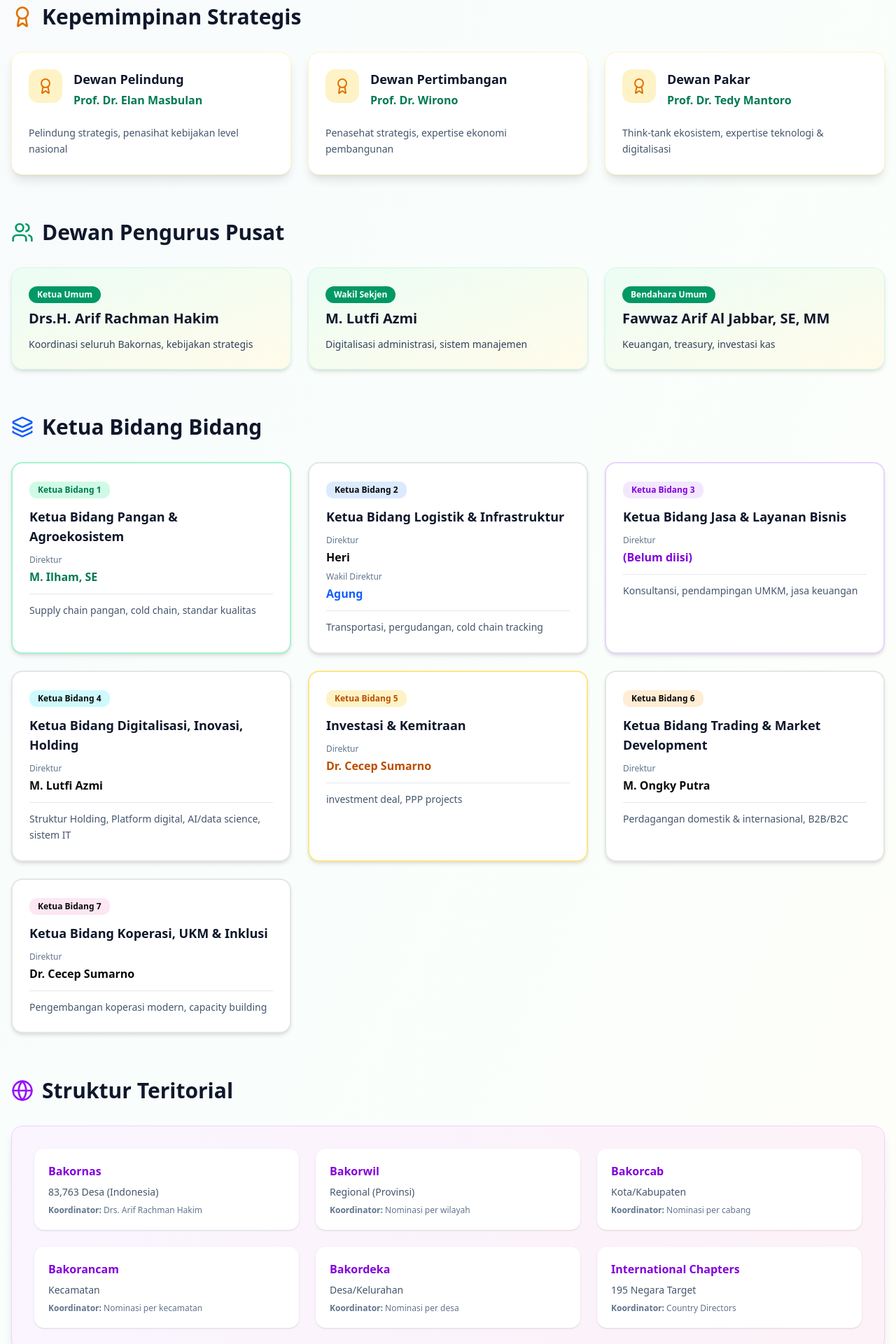
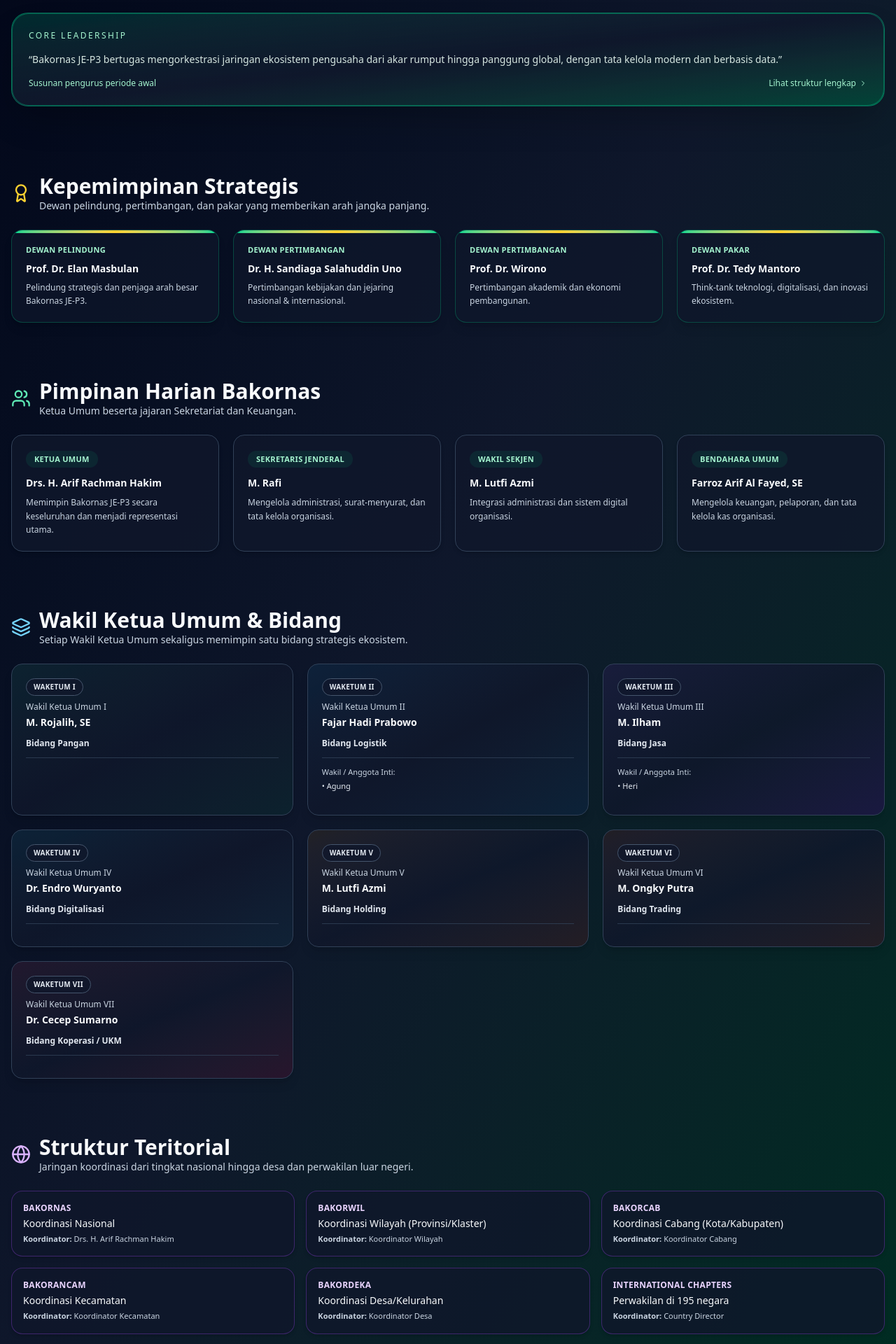
Before and after one commit to prabudanling/website-jep3, a Next.js app: page /bakornas in a window 1280 px wide. Shown: the part 460-2380 px from the top of the page at 70% size. Built offline with nearby package versions, Linux system fonts and the light colour scheme.

Commit message:
Update page.tsx bakornas

```diff
--- a/src/app/bakornas/page.tsx
+++ b/src/app/bakornas/page.tsx
@@ -1,259 +1,425 @@
-// src/app/bakornas/page.tsx
 'use client'
 
-import { Building2, Users, Globe, Award, TrendingUp, Layers } from 'lucide-react'
+import { motion } from 'framer-motion'
+import {
+  Building2,
+  Award,
+  Users,
+  Layers,
+  Globe,
+  ChevronRight
+} from 'lucide-react'
 
-// Data struktur organisasi
 const strategicLeadership = [
   {
     title: 'Dewan Pelindung',
     name: 'Prof. Dr. Elan Masbulan',
-    role: 'Pelindung strategis, penasihat kebijakan level nasional',
-    icon: Award
+    role: 'Pelindung strategis dan penjaga arah besar Bakornas JE-P3.'
+  },
+  {
+    title: 'Dewan Pertimbangan',
+    name: 'Dr. H. Sandiaga Salahuddin Uno',
+    role: 'Pertimbangan kebijakan dan jejaring nasional & internasional.'
   },
   {
     title: 'Dewan Pertimbangan',
     name: 'Prof. Dr. Wirono',
-    role: 'Penasehat strategis, expertise ekonomi pembangunan',
-    icon: Award
+    role: 'Pertimbangan akademik dan ekonomi pembangunan.'
   },
   {
     title: 'Dewan Pakar',
     name: 'Prof. Dr. Tedy Mantoro',
-    role: 'Think-tank ekosistem, expertise teknologi & digitalisasi',
-    icon: Award
+    role: 'Think-tank teknologi, digitalisasi, dan inovasi ekosistem.'
   }
 ]
 
-const governingBoard = [
+const dailyLeadership = [
   {
     position: 'Ketua Umum',
-    name: 'Drs.H. Arif Rachman Hakim',
-    responsibility: 'Koordinasi seluruh Bakornas, kebijakan strategis'
+    name: 'Drs. H. Arif Rachman Hakim',
+    desc: 'Memimpin Bakornas JE-P3 secara keseluruhan dan menjadi representasi utama.'
+  },
+  {
+    position: 'Sekretaris Jenderal',
+    name: 'M. Rafi',
+    desc: 'Mengelola administrasi, surat-menyurat, dan tata kelola organisasi.'
   },
   {
     position: 'Wakil Sekjen',
     name: 'M. Lutfi Azmi',
-    responsibility: 'Digitalisasi administrasi, sistem manajemen'
+    desc: 'Integrasi administrasi dan sistem digital organisasi.'
   },
   {
     position: 'Bendahara Umum',
-    name: 'Fawwaz Arif Al Jabbar, SE, MM',
-    responsibility: 'Keuangan, treasury, investasi kas'
+    name: 'Farroz Arif Al Fayed, SE',
+    desc: 'Mengelola keuangan, pelaporan, dan tata kelola kas organisasi.'
   }
 ]
 
-const directorates = [
+const waketumFields = [
   {
-    name: 'Ketua Bidang Pangan & Agroekosistem',
-    director: 'M. Ilham, SE',
-    focus: 'Supply chain pangan, cold chain, standar kualitas',
+    code: 'I',
+    field: 'Bidang Pangan',
+    position: 'Wakil Ketua Umum I',
+    name: 'M. Rojalih, SE',
+    support: [],
     color: 'emerald'
   },
   {
-    name: 'Ketua Bidang Logistik & Infrastruktur',
-    director: 'Heri',
-    deputy: 'Agung',
-    focus: 'Transportasi, pergudangan, cold chain tracking',
-    color: 'blue'
+    code: 'II',
+    field: 'Bidang Logistik',
+    position: 'Wakil Ketua Umum II',
+    name: 'Fajar Hadi Prabowo',
+    support: ['Agung'],
+    color: 'sky'
   },
   {
-    name: 'Ketua Bidang Jasa & Layanan Bisnis',
-    director: '(Belum diisi)',
-    focus: 'Konsultansi, pendampingan UMKM, jasa keuangan',
-    color: 'purple'
+    code: 'III',
+    field: 'Bidang Jasa',
+    position: 'Wakil Ketua Umum III',
+    name: 'M. Ilham',
+    support: ['Heri'],
+    color: 'violet'
   },
   {
-    name: 'Ketua Bidang Digitalisasi, Inovasi, Holding',
-    director: 'M. Lutfi Azmi',
-    focus: 'Struktur Holding, Platform digital, AI/data science, sistem IT',
+    code: 'IV',
+    field: 'Bidang Digitalisasi',
+    position: 'Wakil Ketua Umum IV',
+    name: 'Dr. Endro Wuryanto',
+    support: [],
     color: 'cyan'
   },
   {
-    name: 'Investasi & Kemitraan',
-    director: 'Dr. Cecep Sumarno',
-    focus: 'investment deal, PPP projects',
+    code: 'V',
+    field: 'Bidang Holding',
+    position: 'Wakil Ketua Umum V',
+    name: 'M. Lutfi Azmi',
+    support: [],
     color: 'amber'
   },
   {
-    name: 'Ketua Bidang Trading & Market Development',
-    director: 'M. Ongky Putra',
-    focus: 'Perdagangan domestik & internasional, B2B/B2C',
+    code: 'VI',
+    field: 'Bidang Trading',
+    position: 'Wakil Ketua Umum VI',
+    name: 'M. Ongky Putra',
+    support: [],
     color: 'orange'
   },
   {
-    name: 'Ketua Bidang Koperasi, UKM & Inklusi',
-    director: 'Dr. Cecep Sumarno',
-    focus: 'Pengembangan koperasi modern, capacity building',
-    color: 'pink'
+    code: 'VII',
+    field: 'Bidang Koperasi / UKM',
+    position: 'Wakil Ketua Umum VII',
+    name: 'Dr. Cecep Sumarno',
+    support: [],
+    color: 'rose'
   }
 ]
 
+const territory = [
+  { level: 'Bakornas', scope: 'Koordinasi Nasional', lead: 'Drs. H. Arif Rachman Hakim' },
+  { level: 'Bakorwil', scope: 'Koordinasi Wilayah (Provinsi/Klaster)', lead: 'Koordinator Wilayah' },
+  { level: 'Bakorcab', scope: 'Koordinasi Cabang (Kota/Kabupaten)', lead: 'Koordinator Cabang' },
+  { level: 'Bakorancam', scope: 'Koordinasi Kecamatan', lead: 'Koordinator Kecamatan' },
+  { level: 'Bakordeka', scope: 'Koordinasi Desa/Kelurahan', lead: 'Koordinator Desa' },
+  { level: 'International Chapters', scope: 'Perwakilan di 195 negara', lead: 'Country Director' }
+]
+
+// Variants animasi umum
+const containerVariant = {
+  hidden: { opacity: 0, y: 20 },
+  show: {
+    opacity: 1,
+    y: 0,
+    transition: { duration: 0.6, ease: 'easeOut' }
+  }
+}
+
+const listVariant = {
+  hidden: {},
+  show: {
+    transition: {
+      staggerChildren: 0.08
+    }
+  }
+}
+
+const itemVariant = {
+  hidden: { opacity: 0, y: 20, scale: 0.98 },
+  show: {
+    opacity: 1,
+    y: 0,
+    scale: 1,
+    transition: { duration: 0.4, ease: 'easeOut' }
+  }
+}
+
 export default function BakornasPage() {
   return (
-    <main className="min-h-screen bg-gradient-to-br from-slate-50 via-emerald-50/30 to-amber-50/30">
-      {/* Hero Section */}
-      <section className="bg-gradient-to-r from-emerald-600 to-amber-600 text-white py-16">
-        <div className="container mx-auto px-4">
-          <div className="flex items-center gap-4 mb-4">
-            <Building2 className="w-12 h-12" />
+    <main className="min-h-screen bg-gradient-to-br from-slate-950 via-slate-900 to-emerald-950 text-slate-50">
+      {/* HERO */}
+      <section className="relative overflow-hidden">
+        <motion.div
+          initial={{ opacity: 0, y: -20 }}
+          animate={{ opacity: 1, y: 0 }}
+          transition={{ duration: 0.7, ease: 'easeOut' }}
+          className="container mx-auto px-4 pt-14 pb-16 md:pt-20 md:pb-24"
+        >
+          <div className="grid md:grid-cols-[1.3fr,1fr] gap-10 items-center">
             <div>
-              <h1 className="text-4xl md:text-5xl font-bold">Bakornas JE-P3</h1>
-              <p className="text-emerald-50 text-lg">Badan Koordinasi Nasional</p>
+              <div className="inline-flex items-center gap-2 px-3 py-1 rounded-full border border-emerald-400/40 bg-emerald-500/10 mb-4">
+                <Building2 className="w-4 h-4 text-emerald-300" />
+                <span className="text-xs font-semibold tracking-wide text-emerald-200">
+                  BAKORNAS JE-P3 • ORGANIGRAM
+                </span>
+              </div>
+              <h1 className="text-3xl md:text-4xl lg:text-5xl font-bold leading-tight mb-4">
+                Struktur Organisasi Bakornas <span className="text-emerald-300">JE-P3</span>
+              </h1>
+              <p className="text-slate-300/90 text-sm md:text-base max-w-2xl mb-6">
+                Desain organisasi bertaraf internasional yang menghubungkan kepemimpinan
+                strategis, pimpinan harian, dan tujuh bidang utama ekosistem:
+                pangan, logistik, jasa, digitalisasi, holding, trading, dan koperasi/UKM.
+              </p>
+              <div className="flex flex-wrap items-center gap-3 text-xs md:text-sm text-slate-300">
+                <div className="inline-flex items-center gap-1 px-3 py-1 rounded-full bg-slate-900/80 border border-emerald-500/40">
+                  <Globe className="w-4 h-4 text-emerald-300" />
+                  195 Negara Target
+                </div>
+                <div className="inline-flex items-center gap-1 px-3 py-1 rounded-full bg-slate-900/80 border border-emerald-500/40">
+                  <Users className="w-4 h-4 text-emerald-300" />
+                  83.763 Desa Terhubung
                 </div>
               </div>
-          <p className="text-xl max-w-3xl text-emerald-50">
-            Struktur organisasi bertaraf internasional untuk Jaringan Ekosistem
-            Pengusaha Persatuan Pembangunan yang menghubungkan 83,763 desa di Indonesia
-            menuju 195 negara di dunia.
+            </div>
+
+            <motion.div
+              initial={{ opacity: 0, scale: 0.9, rotate: 4 }}
+              animate={{ opacity: 1, scale: 1, rotate: 0 }}
+              transition={{ duration: 0.7, ease: 'easeOut' }}
+              className="relative"
+            >
+              <div className="relative rounded-3xl border border-emerald-400/40 bg-gradient-to-br from-emerald-500/20 via-slate-900 to-emerald-900/80 p-6 shadow-2xl">
+                <p className="text-xs uppercase tracking-[0.2em] text-emerald-200 mb-4">
+                  CORE LEADERSHIP
                 </p>
+                <p className="text-sm text-emerald-50/90 mb-4">
+                  “Bakornas JE-P3 bertugas mengorkestrasi jaringan ekosistem pengusaha
+                  dari akar rumput hingga panggung global, dengan tata kelola modern
+                  dan berbasis data.”
+                </p>
+                <div className="flex items-center justify-between text-xs text-emerald-200">
+                  <span>Susunan pengurus periode awal</span>
+                  <span className="inline-flex items-center gap-1">
+                    Lihat struktur lengkap
+                    <ChevronRight className="w-3 h-3" />
+                  </span>
                 </div>
+                <div className="absolute inset-0 rounded-3xl border border-emerald-500/40 pointer-events-none" />
+              </div>
+            </motion.div>
+          </div>
+        </motion.div>
       </section>
 
-      <div className="container mx-auto px-4 py-12">
-        {/* Strategic Leadership */}
-        <section className="mb-16">
-          <div className="flex items-center gap-3 mb-8">
-            <Award className="w-8 h-8 text-amber-600" />
-            <h2 className="text-3xl font-bold text-slate-900">Kepemimpinan Strategis</h2>
-          </div>
-          <div className="grid md:grid-cols-3 gap-6">
-            {strategicLeadership.map((leader, idx) => {
-              const Icon = leader.icon
-              return (
-                <div
-                  key={idx}
-                  className="bg-white rounded-2xl shadow-lg border border-amber-100 p-6 hover:shadow-xl transition-shadow"
+      <div className="container mx-auto px-4 pb-16 space-y-14 md:space-y-20">
+        {/* DEWAN STRATEGIS */}
+        <motion.section
+          variants={containerVariant}
+          initial="hidden"
+          whileInView="show"
+          viewport={{ once: true, amount: 0.2 }}
+          className="space-y-6"
         >
-                  <div className="flex items-start gap-4 mb-4">
-                    <div className="p-3 bg-amber-100 rounded-xl">
-                      <Icon className="w-6 h-6 text-amber-600" />
-                    </div>
-                    <div className="flex-1">
-                      <h3 className="font-bold text-slate-900 text-lg mb-1">
-                        {leader.title}
-                      </h3>
-                      <p className="text-emerald-700 font-semibold mb-2">
-                        {leader.name}
+          <div className="flex items-center gap-3">
+            <Award className="w-7 h-7 text-amber-300" />
+            <div>
+              <h2 className="text-2xl md:text-3xl font-bold">Kepemimpinan Strategis</h2>
+              <p className="text-sm text-slate-300">
+                Dewan pelindung, pertimbangan, dan pakar yang memberikan arah jangka panjang.
               </p>
             </div>
           </div>
-                  <p className="text-slate-600 text-sm leading-relaxed">
+
+          <motion.div
+            variants={listVariant}
+            className="grid md:grid-cols-2 lg:grid-cols-4 gap-5"
+          >
+            {strategicLeadership.map((leader, idx) => (
+              <motion.div
+                key={idx}
+                variants={itemVariant}
+                whileHover={{ y: -4, scale: 1.02 }}
+                className="relative overflow-hidden rounded-2xl border border-emerald-500/30 bg-slate-900/70 p-5 shadow-lg"
+              >
+                <div className="absolute inset-x-0 top-0 h-1 bg-gradient-to-r from-emerald-400 via-amber-300 to-emerald-400" />
+                <p className="text-[11px] font-semibold text-emerald-200 mb-2 tracking-wide uppercase">
+                  {leader.title}
+                </p>
+                <p className="text-sm font-bold text-slate-50 mb-2 leading-snug">
+                  {leader.name}
+                </p>
+                <p className="text-xs text-slate-300 leading-relaxed">
                   {leader.role}
                 </p>
-                </div>
-              )
-            })}
-          </div>
-        </section>
+              </motion.div>
+            ))}
+          </motion.div>
+        </motion.section>
 
-        {/* Governing Board */}
-        <section className="mb-16">
-          <div className="flex items-center gap-3 mb-8">
-            <Users className="w-8 h-8 text-emerald-600" />
-            <h2 className="text-3xl font-bold text-slate-900">Dewan Pengurus Pusat</h2>
-          </div>
-          <div className="grid md:grid-cols-3 gap-6">
-            {governingBoard.map((member, idx) => (
-              <div
-                key={idx}
-                className="bg-gradient-to-br from-emerald-50 to-amber-50 rounded-2xl shadow-md border border-emerald-100 p-6"
+        {/* PIMPINAN HARIAN */}
+        <motion.section
+          variants={containerVariant}
+          initial="hidden"
+          whileInView="show"
+          viewport={{ once: true, amount: 0.2 }}
+          className="space-y-6"
         >
-                <div className="mb-3">
-                  <span className="inline-block px-3 py-1 bg-emerald-600 text-white text-xs font-semibold rounded-full mb-2">
-                    {member.position}
-                  </span>
-                  <h3 className="text-xl font-bold text-slate-900">
-                    {member.name}
-                  </h3>
-                </div>
-                <p className="text-slate-700 text-sm leading-relaxed">
-                  {member.responsibility}
+          <div className="flex items-center gap-3">
+            <Users className="w-7 h-7 text-emerald-300" />
+            <div>
+              <h2 className="text-2xl md:text-3xl font-bold">Pimpinan Harian Bakornas</h2>
+              <p className="text-sm text-slate-300">
+                Ketua Umum beserta jajaran Sekretariat dan Keuangan.
               </p>
             </div>
+          </div>
+
+          <motion.div
+            variants={listVariant}
+            className="grid md:grid-cols-4 gap-5"
+          >
+            {dailyLeadership.map((m, idx) => (
+              <motion.div
+                key={idx}
+                variants={itemVariant}
+                whileHover={{ y: -4, scale: 1.02 }}
+                className="rounded-2xl border border-slate-700 bg-slate-900/80 p-5 shadow-md"
+              >
+                <span className="inline-flex px-3 py-1 mb-3 rounded-full bg-emerald-500/10 text-[11px] font-semibold text-emerald-200 uppercase tracking-wide">
+                  {m.position}
+                </span>
+                <p className="text-sm font-bold mb-2">{m.name}</p>
+                <p className="text-xs text-slate-300 leading-relaxed">
+                  {m.desc}
+                </p>
+              </motion.div>
             ))}
+          </motion.div>
+        </motion.section>
+
+        {/* WAKETUM + BIDANG */}
+        <motion.section
+          variants={containerVariant}
+          initial="hidden"
+          whileInView="show"
+          viewport={{ once: true, amount: 0.2 }}
+          className="space-y-6"
+        >
+          <div className="flex items-center gap-3">
+            <Layers className="w-7 h-7 text-sky-300" />
+            <div>
+              <h2 className="text-2xl md:text-3xl font-bold">Wakil Ketua Umum & Bidang</h2>
+              <p className="text-sm text-slate-300">
+                Setiap Wakil Ketua Umum sekaligus memimpin satu bidang strategis ekosistem.
+              </p>
             </div>
-        </section>
+          </div>
 
-        {/* Directorates */}
-        <section className="mb-16">
-          <div className="flex items-center gap-3 mb-8">
-            <Layers className="w-8 h-8 text-blue-600" />
-            <h2 className="text-3xl font-bold text-slate-900">Ketua Bidang Bidang</h2>
+          <motion.div
+            variants={listVariant}
+            className="grid md:grid-cols-2 lg:grid-cols-3 gap-5"
+          >
+            {waketumFields.map((b, idx) => (
+              <motion.div
+                key={idx}
+                variants={itemVariant}
+                whileHover={{ y: -4, scale: 1.03 }}
+                className="relative overflow-hidden rounded-2xl border border-slate-700 bg-slate-900/80 p-5 shadow-lg"
+              >
+                <div
+                  className={`
+                    absolute inset-0 opacity-20 pointer-events-none
+                    bg-gradient-to-br
+                    ${
+                      b.color === 'emerald' ? 'from-emerald-500/40 via-slate-900 to-emerald-900' :
+                      b.color === 'sky' ? 'from-sky-500/40 via-slate-900 to-sky-900' :
+                      b.color === 'violet' ? 'from-violet-500/40 via-slate-900 to-violet-900' :
+                      b.color === 'cyan' ? 'from-cyan-500/40 via-slate-900 to-cyan-900' :
+                      b.color === 'amber' ? 'from-amber-500/40 via-slate-900 to-amber-900' :
+                      b.color === 'orange' ? 'from-orange-500/40 via-slate-900 to-orange-900' :
+                      'from-rose-500/40 via-slate-900 to-rose-900'
+                    }
+                  `}
+                />
+                <div className="relative">
+                  <div className="flex items-center justify-between mb-2">
+                    <span className="inline-flex items-center gap-1 px-2.5 py-1 rounded-full bg-slate-900/80 border border-slate-600 text-[10px] font-semibold uppercase tracking-wide text-slate-200">
+                      WAKETUM {b.code}
+                    </span>
                   </div>
-          <div className="grid md:grid-cols-2 lg:grid-cols-3 gap-6">
-            {directorates.map((dir, idx) => (
-              <div
-                key={idx}
-                className={`bg-white rounded-2xl shadow-md border-2 border-${dir.color}-200 p-6 hover:shadow-xl transition-all hover:scale-105`}
-              >
-                <div className={`inline-block px-3 py-1 bg-${dir.color}-100 text-${dir.color}-700 text-xs font-semibold rounded-lg mb-3`}>
-                  Ketua Bidang {idx + 1}
+                  <p className="text-xs text-slate-300 mb-1">{b.position}</p>
+                  <p className="text-sm font-bold text-slate-50 mb-3">{b.name}</p>
+                  <div className="mb-3 pb-3 border-b border-slate-700/80">
+                    <p className="text-xs font-semibold text-slate-200">
+                      {b.field}
+                    </p>
                   </div>
-                <h3 className="text-lg font-bold text-slate-900 mb-3">
-                  {dir.name}
-                </h3>
-                <div className="mb-3 pb-3 border-b border-slate-200">
-                  <p className="text-xs text-slate-500 mb-1">Direktur</p>
-                  <p className={`font-semibold text-${dir.color}-700`}>
-                    {dir.director}
-                  </p>
-                  {dir.deputy && (
-                    <>
-                      <p className="text-xs text-slate-500 mt-2 mb-1">Wakil Direktur</p>
-                      <p className={`font-semibold text-${dir.color}-600`}>
-                        {dir.deputy}
-                      </p>
-                    </>
+                  {b.support.length > 0 && (
+                    <div className="mb-3">
+                      <p className="text-[11px] text-slate-300 mb-1">Wakil / Anggota Inti:</p>
+                      <ul className="text-[11px] text-slate-200 space-y-0.5">
+                        {b.support.map((s) => (
+                          <li key={s}>• {s}</li>
+                        ))}
+                      </ul>
+                    </div>
                   )}
                 </div>
-                <p className="text-slate-600 text-sm leading-relaxed">
-                  {dir.focus}
+              </motion.div>
+            ))}
+          </motion.div>
+        </motion.section>
+
+        {/* STRUKTUR TERITORIAL */}
+        <motion.section
+          variants={containerVariant}
+          initial="hidden"
+          whileInView="show"
+          viewport={{ once: true, amount: 0.2 }}
+          className="space-y-6 mb-4"
+        >
+          <div className="flex items-center gap-3">
+            <Globe className="w-7 h-7 text-purple-300" />
+            <div>
+              <h2 className="text-2xl md:text-3xl font-bold">Struktur Teritorial</h2>
+              <p className="text-sm text-slate-300">
+                Jaringan koordinasi dari tingkat nasional hingga desa dan perwakilan luar negeri.
               </p>
             </div>
+          </div>
+
+          <motion.div
+            variants={listVariant}
+            className="grid md:grid-cols-3 gap-4"
+          >
+            {territory.map((t, idx) => (
+              <motion.div
+                key={idx}
+                variants={itemVariant}
+                whileHover={{ y: -3, scale: 1.02 }}
+                className="rounded-2xl border border-purple-500/30 bg-slate-900/80 p-4 shadow-md"
+              >
+                <p className="text-xs font-semibold text-purple-200 mb-1 uppercase tracking-wide">
+                  {t.level}
+                </p>
+                <p className="text-sm text-slate-50 mb-1">{t.scope}</p>
+                <p className="text-[11px] text-slate-300">
+                  <span className="font-semibold">Koordinator:</span> {t.lead}
+                </p>
+              </motion.div>
             ))}
-          </div>
-        </section>
-
-        {/* Territorial Structure */}
-        <section>
-          <div className="flex items-center gap-3 mb-8">
-            <Globe className="w-8 h-8 text-purple-600" />
-            <h2 className="text-3xl font-bold text-slate-900">Struktur Teritorial</h2>
-          </div>
-          <div className="bg-gradient-to-r from-purple-50 to-pink-50 rounded-2xl shadow-lg border border-purple-200 p-8">
-            <div className="grid md:grid-cols-2 lg:grid-cols-3 gap-6">
-              {[
-                { level: 'Bakornas', scope: '83,763 Desa (Indonesia)', lead: 'Drs. Arif Rachman Hakim' },
-                { level: 'Bakorwil', scope: 'Regional (Provinsi)', lead: 'Nominasi per wilayah' },
-                { level: 'Bakorcab', scope: 'Kota/Kabupaten', lead: 'Nominasi per cabang' },
-                { level: 'Bakorancam', scope: 'Kecamatan', lead: 'Nominasi per kecamatan' },
-                { level: 'Bakordeka', scope: 'Desa/Kelurahan', lead: 'Nominasi per desa' },
-                { level: 'International Chapters', scope: '195 Negara Target', lead: 'Country Directors' }
-              ].map((item, idx) => (
-                <div key={idx} className="bg-white rounded-xl p-5 shadow-sm">
-                  <h4 className="font-bold text-purple-700 mb-2">{item.level}</h4>
-                  <p className="text-sm text-slate-600 mb-2">{item.scope}</p>
-                  <p className="text-xs text-slate-500">
-                    <span className="font-semibold">Koordinator:</span> {item.lead}
-                  </p>
-                </div>
-              ))}
-            </div>
-          </div>
-        </section>
-
-        {/* CTA */}
-        <section className="mt-16 bg-gradient-to-r from-emerald-600 to-amber-600 rounded-3xl shadow-2xl p-12 text-center text-white">
-          <TrendingUp className="w-16 h-16 mx-auto mb-4" />
-          <h2 className="text-3xl font-bold mb-4">Bergabung dengan JE-P3</h2>
-          <p className="text-xl text-emerald-50 mb-8 max-w-2xl mx-auto">
-            Menjadi bagian dari ekosistem bisnis terbesar yang menghubungkan desa hingga pasar global
-          </p>
-          <button className="bg-white text-emerald-600 px-8 py-4 rounded-full font-bold text-lg hover:shadow-2xl hover:scale-105 transition-all">
-            Daftar Sekarang
-          </button>
-        </section>
+          </motion.div>
+        </motion.section>
       </div>
     </main>
   )
```
Lines whose indentation alone changed are shown as unchanged.
